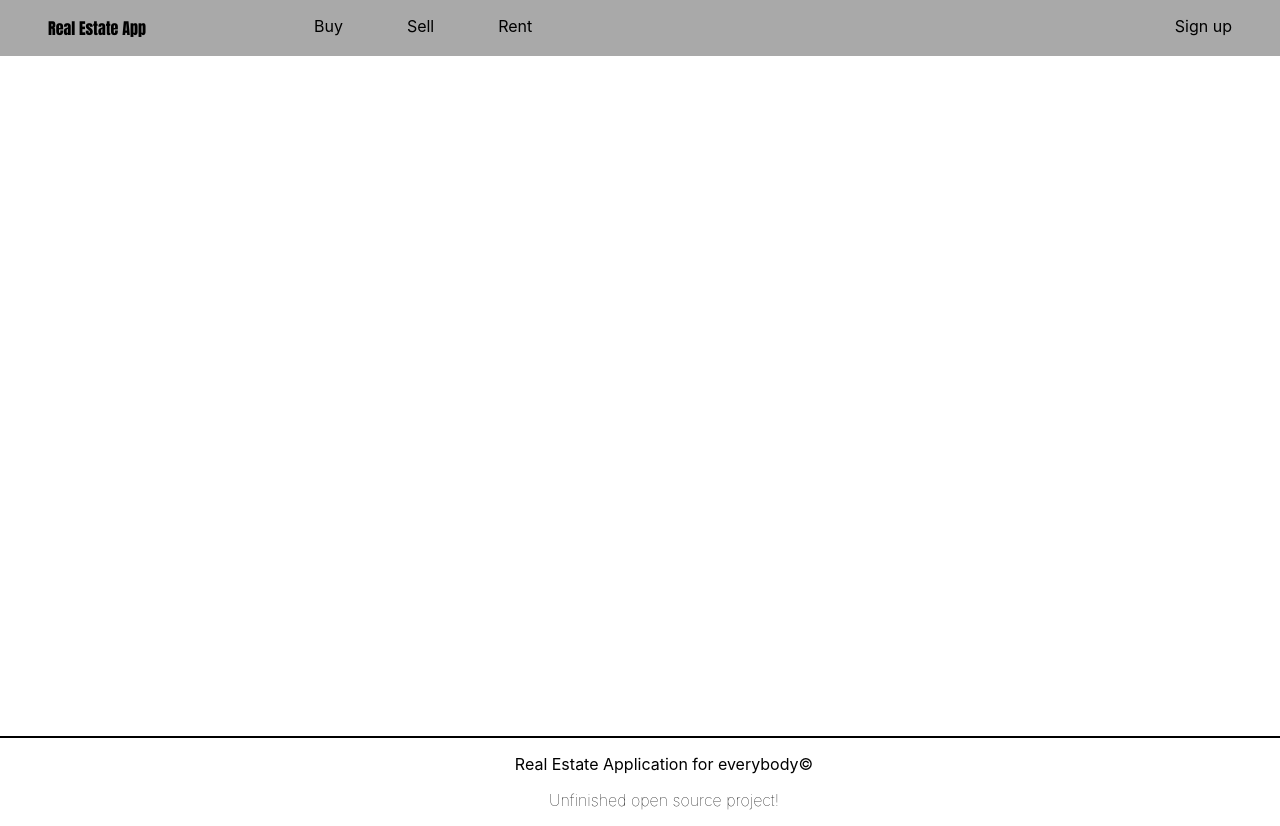
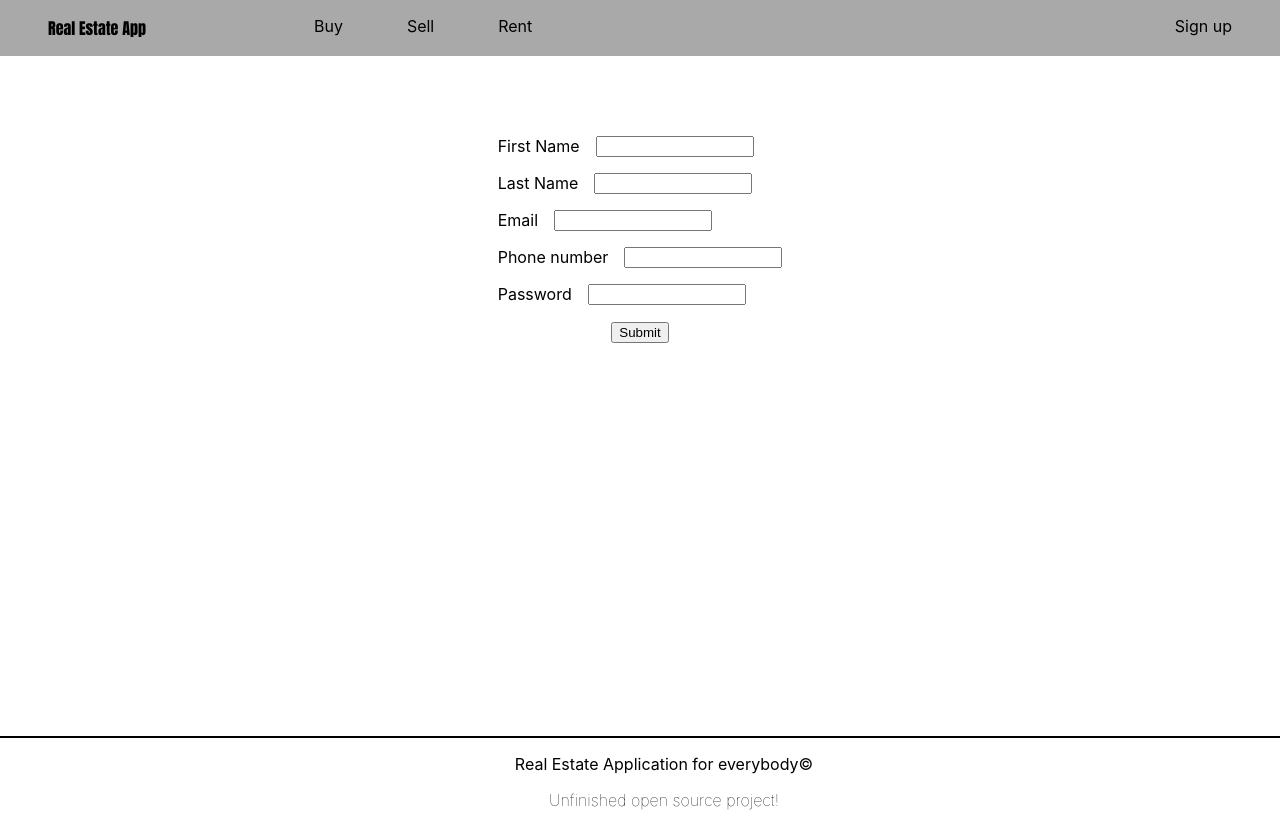
Before and after one commit to DamyanBG/real-estate-react-app, a React (Create React App) app: page /signup in a window 1280 px wide. Built offline with nearby package versions, Linux system fonts and the light colour scheme.

Commit message:
sign up page

```diff
--- a/src/App.js
+++ b/src/App.js
@@ -4,6 +4,7 @@ import Header from './components/Header/Header';
 import { BrowserRouter, Route, Routes } from 'react-router-dom';
 import HomePage from './components/HomePage/HomePage';
 import CreateHome from './components/Homes/CreateHome';
+import SignUpPage from './components/User/SignUpPage';
 
 function App() {
   return (
@@ -14,6 +15,7 @@ function App() {
           <Routes>
             <Route path="/" element={<HomePage />} />
             <Route path="/create-home" element={<CreateHome />} />
+            <Route path="/signup" element={<SignUpPage />} />
           </Routes>
         </main>
         <Footer />
--- /dev/null
+++ b/src/common/enums.js
@@ -0,0 +1,5 @@
+export const ROLES_ENUM = {
+    admin: "admin",
+    broker: "broker",
+    user: "user"
+}
--- a/src/common/fields.js
+++ b/src/common/fields.js
@@ -20,3 +20,22 @@ export const HOME_FIELDS = [
         name: "year",
     }
 ]
+
+export const USER_FIELDS = [
+    {
+        labelName: "First Name",
+        name: "first_name",
+    },
+    {
+        labelName: "Last Name",
+        name: "last_name",
+    },
+    {
+        labelName: "Email",
+        name: "email",
+    },
+    {
+        labelName: "Phone number",
+        name: "phone_number"
+    }
+]
--- /dev/null
+++ b/src/components/User/SignUpPage.js
@@ -0,0 +1,69 @@
+import { USER_FIELDS } from "../../common/fields"
+import { ROLES_ENUM } from "../../common/enums"
+import { useState } from "react"
+import InputFormRow from "../../common/InputFormRow"
+import { hostUrl } from "../../common/urls"
+import FormSubmitButton from "../../common/FormSubmitButton"
+
+export default function SignUpPage() {
+    const [userInfo, setUserInfo] = useState({
+        role: ROLES_ENUM.user
+    })
+
+    const postHome = () => {
+        fetch(`${hostUrl}/user`, {
+            method: "POST",
+            body: JSON.stringify(userInfo),
+            headers: {
+                "Content-Type": "application/json"
+            }
+        })
+            .then(resp => {
+                console.log(resp)
+                return resp.json()
+            })
+            .then(json => {
+                console.log(json)
+            })
+    }
+
+    const handleOnSubmit = (e) => {
+        e.preventDefault()
+        postHome()
+    }
+
+    const handleOnChange = (e) => {
+        setUserInfo({
+            ...userInfo,
+            [e.target.name]: e.target.value
+        })
+    }
+
+    return (
+        <div className="center">
+            <form onSubmit={handleOnSubmit}>
+                {
+                    USER_FIELDS.map((uf) => (
+                        <InputFormRow
+                            key={uf.labelName}
+                            labelName={uf.labelName}
+                            name={uf.name}
+                            value={userInfo[uf.name]}
+                            handleOnChange={handleOnChange}
+                        />
+                    ))
+                }
+                <article className="form-row">
+                    <label>Password</label>
+                    <input
+                        type="password"
+                        name="password"
+                        value={userInfo.password || ""}
+                        onChange={handleOnChange}
+                    />
+                </article>
+                <FormSubmitButton />
+            </form>
+        </div>
+    )
+}
```
